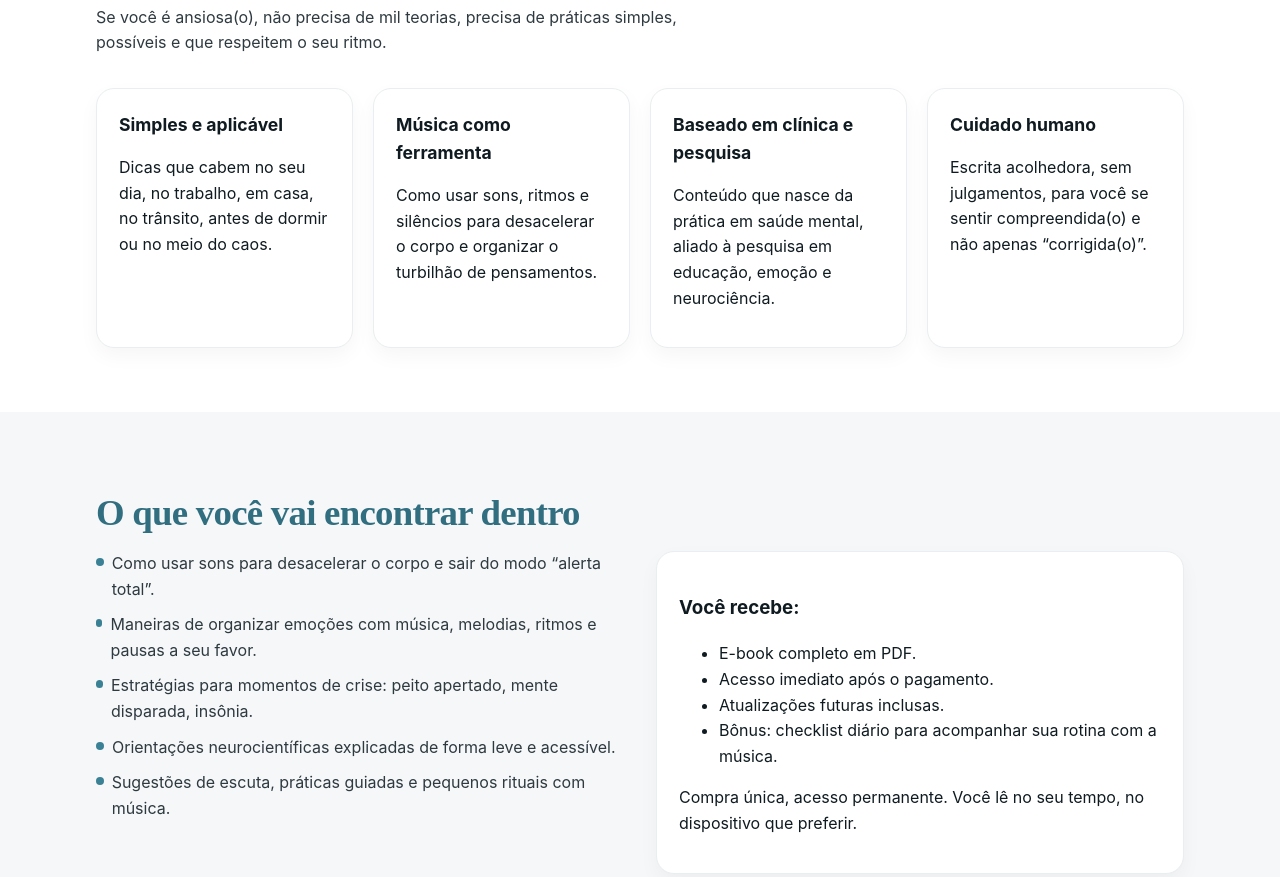
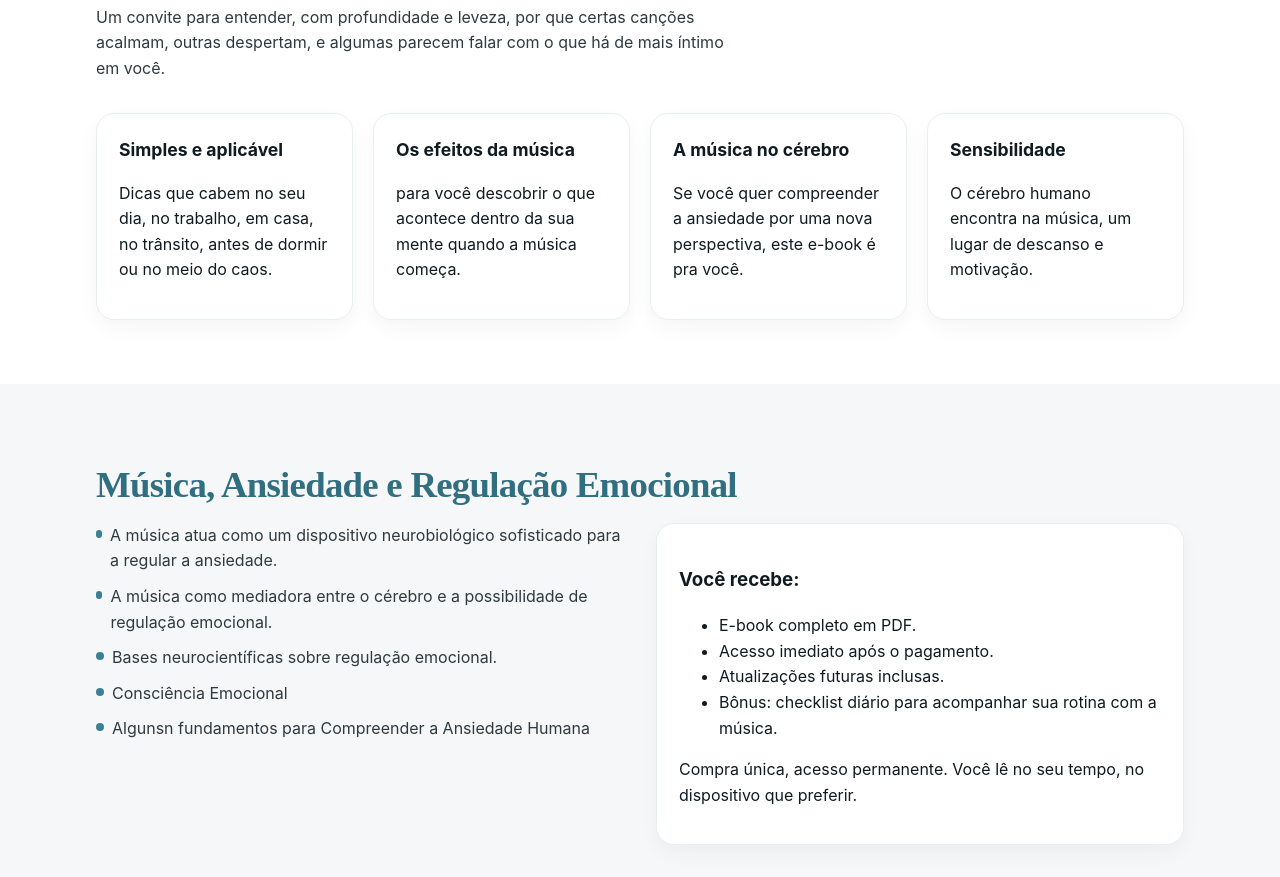
Before and after one commit to fercraft-gif/ebook-musica-ansiedade-landing, a website: page index.html in a window 1280 px wide. Shown: the part 982-1859 px from the top of the page. Drawn offline with Linux system fonts and the light colour scheme.

Commit message:
atualização de todos os textos modificados no index.html

```diff
--- a/index.html
+++ b/index.html
@@ -132,7 +132,7 @@
             <h1 class="hero-title">Música &amp; Ansiedade</h1>
 
              <p class="hero-tagline">
-            Este e-book tem como objetivo mostrar, o que em dez anos de experiências clínicas e pesquisas sobre a neurociência, pode constatar sobre os efeitos da música no cérebro. Na sua trajetória profissional, a musicoterapeuta Fernanda Franzoni Zaguini atua nas áreas de Saúde Mental, Reabilitação Neurológica e Desenvolvimento Humano. Ao longo de anos de dedicação à pesquisa científica, reuniu evidências que mostram como a música é capaz de transformar estados emocionais. Este e-book é um guia sensível de autoconhecimento para quem busca realização pessoal.
+             Este e-book tem como objetivo mostrar, o que em dez anos de experiências clínicas e pesquisas sobre a neurociência, pode constatar sobre os efeitos da música no cérebro. Na sua trajetória profissional, a musicoterapeuta Fernanda Franzoni Zaguini atua nas áreas de Saúde Mental, Reabilitação Neurológica e Desenvolvimento Humano. Ao longo de anos de dedicação à pesquisa científica, reuniu evidências que mostram como a música é capaz de transformar estados emocionais. Este e-book é um guia sensível de autoconhecimento para quem busca realização pessoal.
              </p>
 
             <!-- BLOCO PREÇO -->
@@ -176,14 +176,12 @@
           </div>
         </div>
       </section>
-
       <!-- BENEFÍCIOS PRINCIPAIS -->
       <section id="beneficios" class="section">
         <div class="container">
           <h2 class="section-title">Neste material você terá acesso a descobertas inéditas!</h2>
           <p class="section-intro">
-            Se você é ansiosa(o), não precisa de mil teorias, precisa de
-            práticas simples, possíveis e que respeitem o seu ritmo.
+           Um convite para entender, com profundidade e leveza, por que certas canções acalmam, outras despertam, e algumas parecem falar com o que há de mais íntimo em você.
           </p>
 
           <div class="cards-grid">
@@ -195,24 +193,21 @@
               </p>
             </article>
             <article class="card">
-              <h3>Música como ferramenta</h3>
+              <h3>Os efeitos da música</h3>
               <p>
-                Como usar sons, ritmos e silêncios para desacelerar o corpo e
-                organizar o turbilhão de pensamentos.
+                para você descobrir o que acontece dentro da sua mente quando a música começa.
               </p>
             </article>
             <article class="card">
-              <h3>Baseado em clínica e pesquisa</h3>
+              <h3>A música no cérebro</h3>
               <p>
-                Conteúdo que nasce da prática em saúde mental, aliado à
-                pesquisa em educação, emoção e neurociência.
+               Se você quer compreender a ansiedade por uma nova perspectiva, este e-book é pra você.
               </p>
             </article>
             <article class="card">
-              <h3>Cuidado humano</h3>
+              <h3>Sensibilidade</h3>
               <p>
-                Escrita acolhedora, sem julgamentos, para você se sentir
-                compreendida(o) e não apenas “corrigida(o)”.
+              O cérebro humano encontra na música, um lugar de descanso e motivação.
               </p>
             </article>
           </div>
@@ -222,35 +217,30 @@
       <!-- O QUE VOCÊ VAI ENCONTRAR NO E-BOOK -->
       <section id="conteudo" class="section section-alt">
         <div class="container">
-          <h2 class="section-title">O que você vai encontrar dentro</h2>
+          <h2 class="section-title">Música, Ansiedade e Regulação Emocional</h2>
 
           <div class="split">
             <div class="split-col">
               <ul class="feature-list">
                 <li>
                   <span class="dot"></span>
-                  Como usar sons para desacelerar o corpo e sair do modo “alerta
-                  total”.
+                  A música atua como um dispositivo neurobiológico sofisticado para a regular a ansiedade.
                 </li>
                 <li>
                   <span class="dot"></span>
-                  Maneiras de organizar emoções com música, melodias, ritmos e
-                  pausas a seu favor.
+                  A música como mediadora entre o cérebro e a possibilidade de regulação emocional.
                 </li>
                 <li>
                   <span class="dot"></span>
-                  Estratégias para momentos de crise: peito apertado, mente
-                  disparada, insônia.
+                  Bases neurocientíficas sobre regulação emocional.
                 </li>
                 <li>
                   <span class="dot"></span>
-                  Orientações neurocientíficas explicadas de forma leve e
-                  acessível.
+                  Consciência Emocional
                 </li>
                 <li>
                   <span class="dot"></span>
-                  Sugestões de escuta, práticas guiadas e pequenos rituais com
-                  música.
+                  Algunsn fundamentos para Compreender a Ansiedade Humana
                 </li>
               </ul>
             </div>
```
